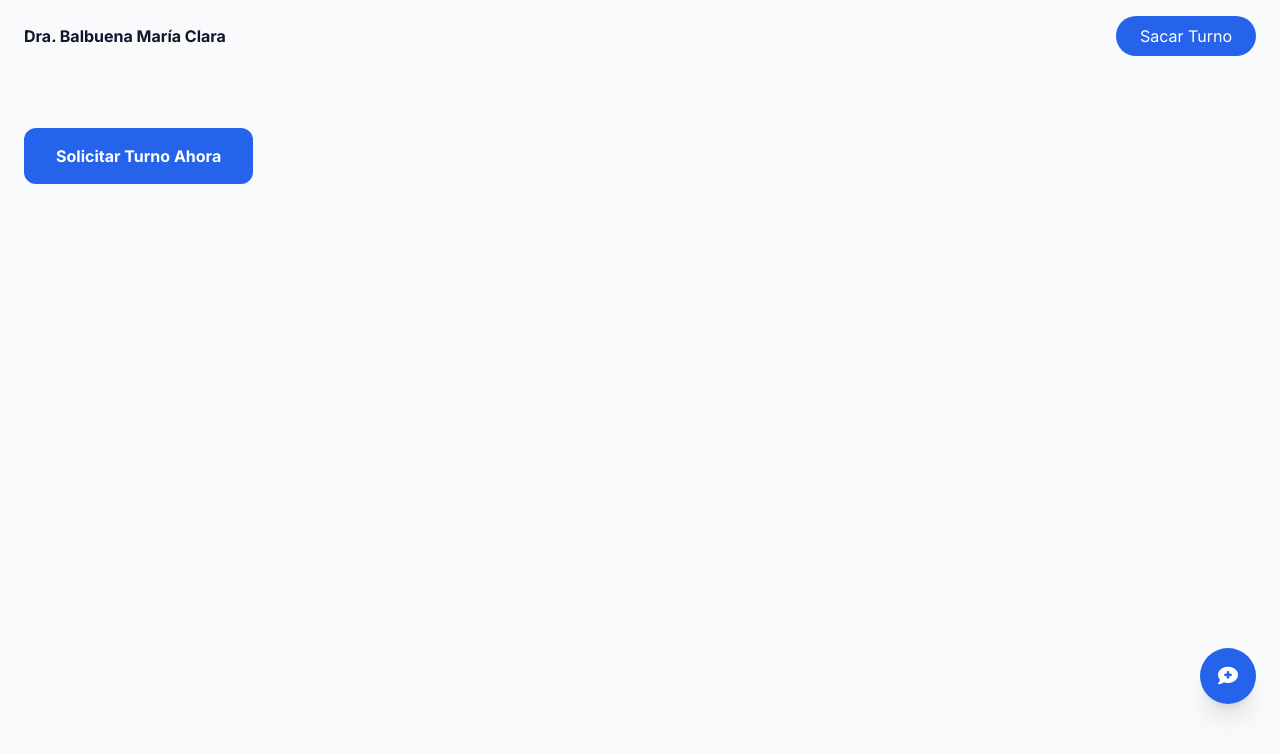
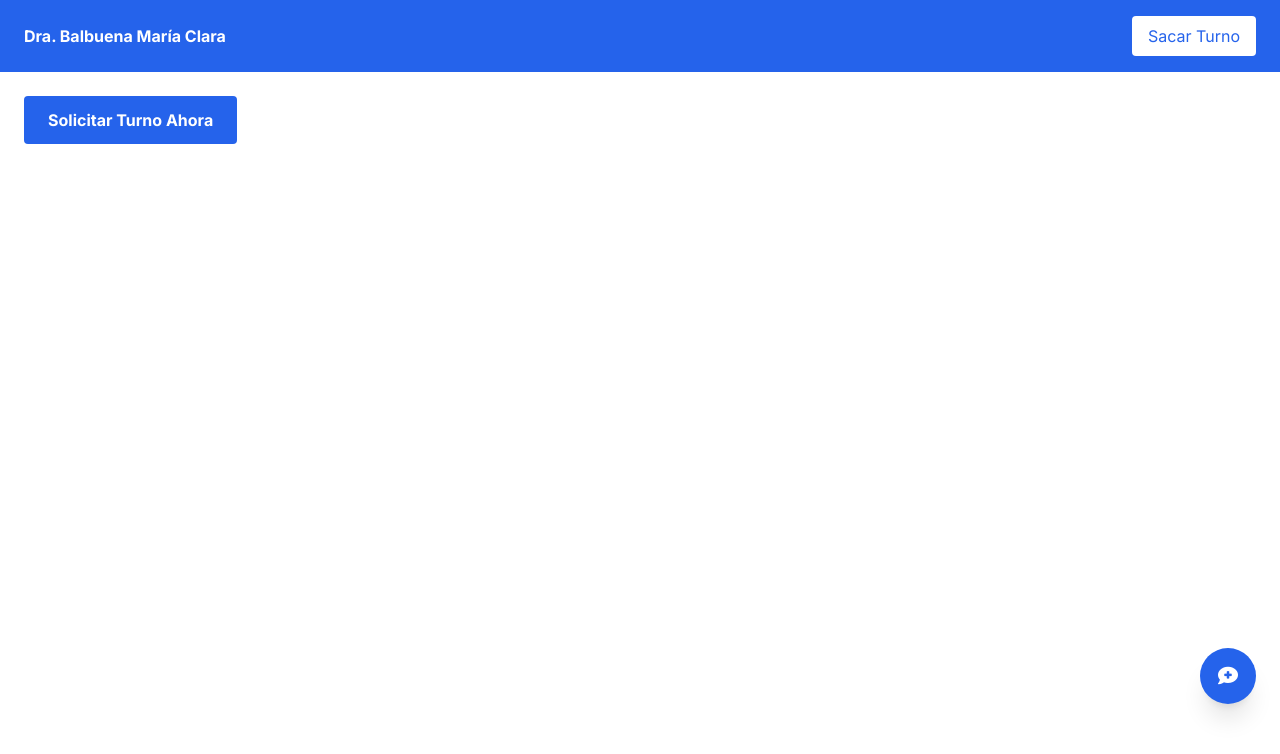
Before and after one commit to gunnerctes/PAG-CLARA-CON-TURNOS, a React (Vite) app: page / in a window 1280 px wide. Shown: the top 754 px of the page. Built offline with nearby package versions, Linux system fonts and the light colour scheme.

Commit message:
Update App.tsx

```diff
--- a/App.tsx
+++ b/App.tsx
@@ -8,22 +8,24 @@ const App: React.FC = () => {
   const [mostrarTurnero, setMostrarTurnero] = useState(false);
 
   return (
-    <div className="min-h-screen flex flex-col relative">
-      <nav className="fixed top-0 w-full z-40 py-4 px-6 flex justify-between items-center">
+    <div className="min-h-screen bg-white text-black">
+      {/* NAV SIMPLE Y SEGURA */}
+      <nav className="w-full bg-blue-600 text-white py-4 px-6 flex justify-between items-center">
         <span className="font-bold">Dra. Balbuena María Clara</span>
 
         <button
-          className="bg-blue-600 text-white px-6 py-2 rounded-full"
           onClick={() => setMostrarTurnero(true)}
+          className="bg-white text-blue-600 px-4 py-2 rounded"
         >
           Sacar Turno
         </button>
       </nav>
 
-      <main className="pt-32 px-6">
+      {/* CONTENIDO */}
+      <main className="p-6">
         <button
-          className="bg-blue-600 text-white px-8 py-4 rounded-xl font-bold"
           onClick={() => setMostrarTurnero(true)}
+          className="bg-blue-600 text-white px-6 py-3 rounded font-bold"
         >
           Solicitar Turno Ahora
         </button>
```
